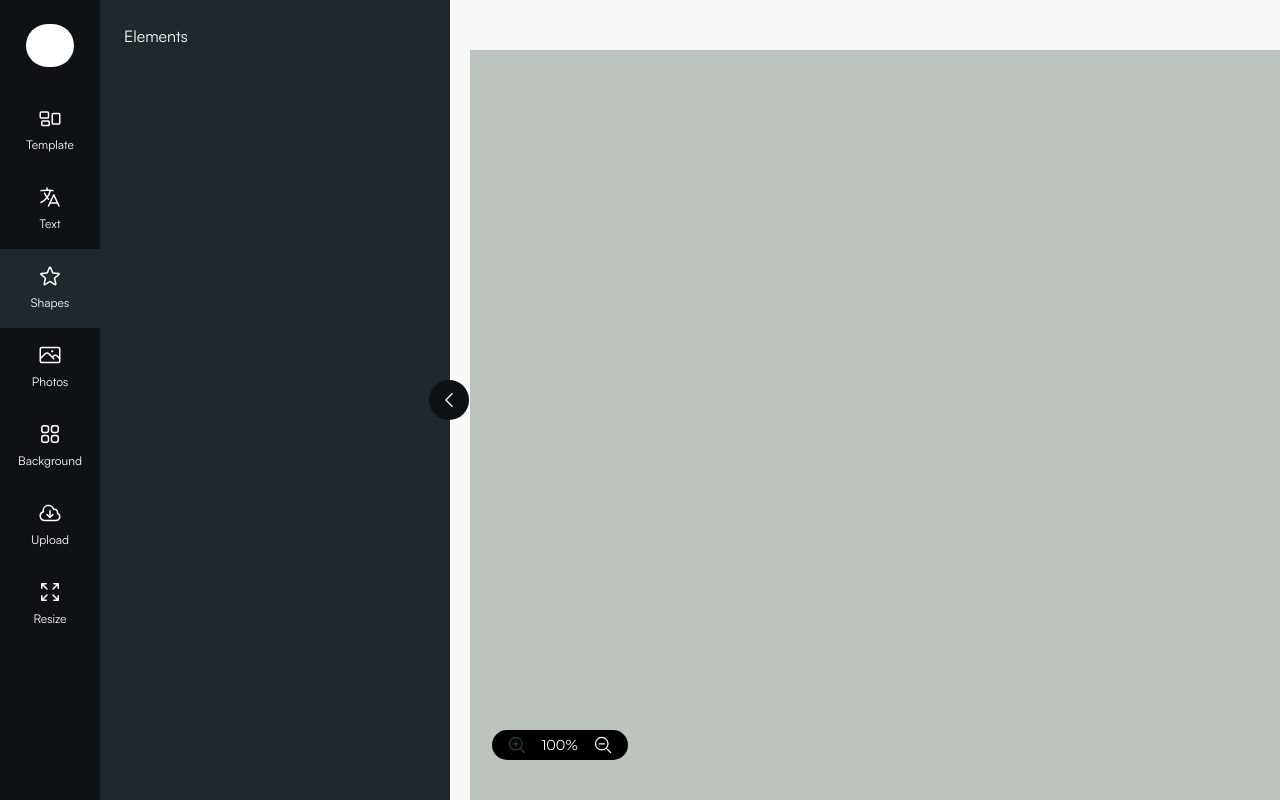
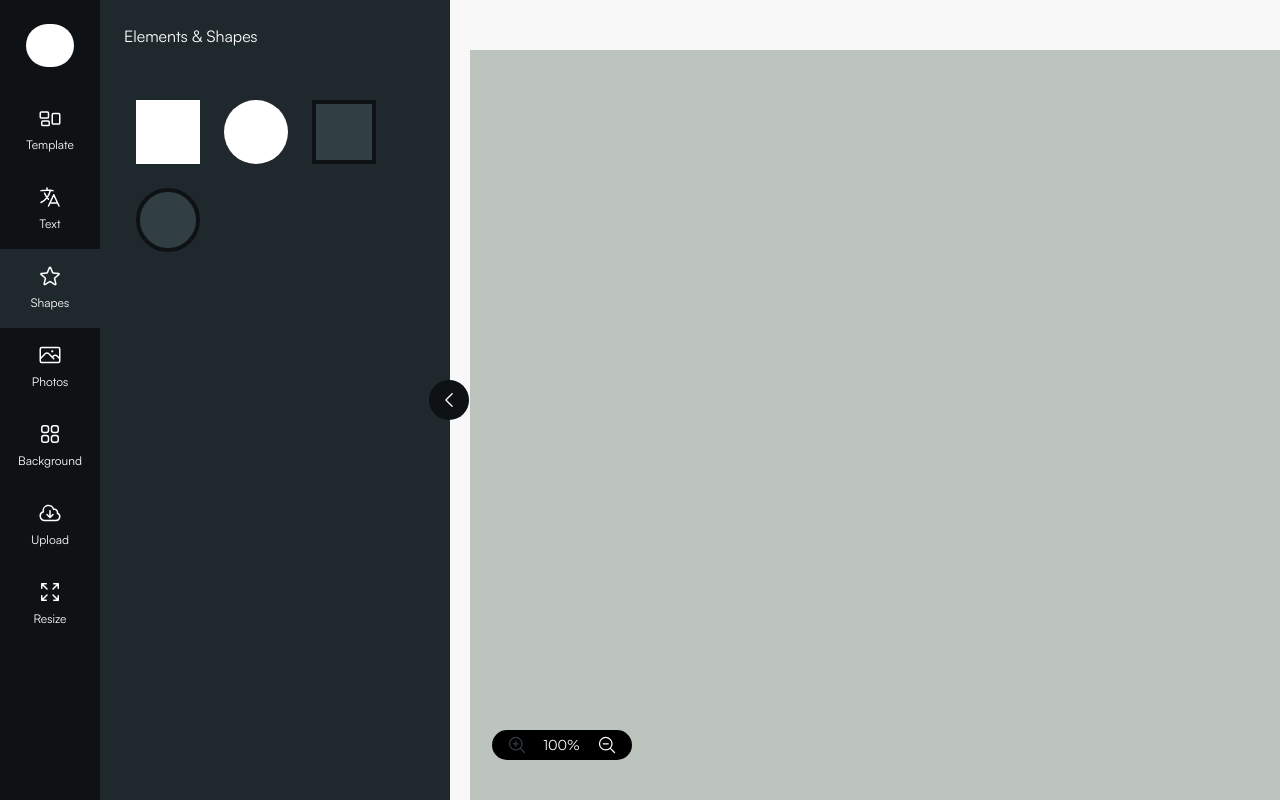
Before and after one commit to BDKoussama/FlowDesign, a Next.js app in the folder web/: page /editor in a window 1280 px wide. Both pictures are taken after a click on the label "Shapes". Built offline with nearby package versions, Linux system fonts and the light colour scheme.

Commit message:
adding shapes created

```diff
--- a/web/app/features/canvas/stageSlice.js
+++ b/web/app/features/canvas/stageSlice.js
@@ -15,7 +15,7 @@ const initialState = {
             y : 1
         }
     },
-    children : {},
+    children : [],
     background : {},
     className : "stage"
 }
@@ -59,12 +59,15 @@ const stageSlice = createSlice({
                 scale: scale
             }
         },
+        addShape(state , action){
+            state.children.push(action.payload)
+        },
         setStageBackground(state, action){
 
         }
     }
 })
 
-export const { setStageSize , scaleStage } = stageSlice.actions;
+export const { setStageSize , scaleStage , addShape} = stageSlice.actions;
 
 export default stageSlice.reducer;
--- /dev/null
+++ b/web/components/Editor/Shape.jsx
@@ -0,0 +1,26 @@
+import {Text , Rect , Circle} from 'react-konva'
+
+
+export default function Shape({type , attrs}){
+    const renderShape = () => {
+        switch (type) {
+            case 'Text':
+            return (<Text {...attrs} onDragMove = {() => {}} onDragEnd = {() => {}}  onDragStart = {() => {}} />)
+
+            case 'Rect':
+            return (<Rect {...attrs} onDragMove = {() => {}} onDragEnd = {() => {}}  onDragStart = {() => {}} />)
+
+            case 'Circle':
+            return (<Circle {...attrs} onDragMove = {() => {}} onDragEnd = {() => {}}  onDragStart = {() => {}} />)
+
+            default:
+            break;
+        }
+    }
+
+    return(
+        <>
+            {renderShape()}
+        </>
+    )
+}
--- a/web/components/Editor/StageWrapper.jsx
+++ b/web/components/Editor/StageWrapper.jsx
@@ -6,6 +6,7 @@ import { useLayoutEffect } from 'react';
 import Zoom from './Zoom';
 import { useDispatch, useSelector } from 'react-redux';
 import { scaleStage } from '../../app/features/canvas/stageSlice';
+import Shape from './Shape';
 
 
 export default function StageWrapper({toggle}){
@@ -17,6 +18,7 @@ export default function StageWrapper({toggle}){
         width: 0
     })
 
+    // get stage wrapper bounds
     useLayoutEffect(() => {
         if(wrapper.current){
             const {height , width} = wrapper.current.getBoundingClientRect();
@@ -27,6 +29,7 @@ export default function StageWrapper({toggle}){
         }
     },[])
 
+    // get stage props from store
     const {
         height ,
         width ,
@@ -35,8 +38,12 @@ export default function StageWrapper({toggle}){
         scale,
     } = useSelector((state) => state.stage.size)
 
+    // get all childre elements from store
+    const { children } = useSelector((state) => state.stage)
+
     const dispatch = useDispatch();
 
+    // dispatch stage scale
     const zoom = (direction) => {
         dispatch(scaleStage({direction}))
     }
@@ -48,6 +55,11 @@ export default function StageWrapper({toggle}){
                 <Stage width={initialWidth} height={initialHeight} scaleX = {scale.x} scaleY = {scale.y}>
                     <Layer>
                         <StageBackground height={height} width = {width} fill = "#bdc3bd" />
+                        {children.length !== 0 && (
+                            children.map(item => {
+                                return (<Shape key={item.attrs.id} attrs = {item.attrs} type = {item.attrs.type}/>)
+                            }))
+                        }
                     </Layer>
                 </Stage>
             </div>
--- a/web/components/Editor/Zoom.jsx
+++ b/web/components/Editor/Zoom.jsx
@@ -7,7 +7,7 @@ export default function Zoom({scale , zoom}){
                 <button className='zoom-control--btn' onClick={() => zoom('in')} disabled = { scale >= 0.99 }>
                     <MagnifyingGlassPlusIcon className="h-5 w-5" color= { scale >= 0.99 ? '#313f45' : '#fff' }/>
                 </button>
-                <p className='text-sm text-white'> {`${scale.toFixed(1) * 100}%`} </p>
+                <p className='text-sm text-white block w-10 text-center'> {`${scale.toFixed(1) * 100}%`} </p>
                 <button className='zoom-control--btn' onClick={() => zoom('out')}  disabled = { scale <= 0.3 }>
                     <MagnifyingGlassMinusIcon className="h-5 w-5" color= { scale <= 0.3 ? '#313f45' : '#fff' } />
                 </button>
--- a/web/components/Widgets/Elements.jsx
+++ b/web/components/Widgets/Elements.jsx
@@ -1,7 +1,63 @@
+import { v4 as uuidv4 } from 'uuid';
+import {useDispatch} from 'react-redux';
+import { addShape } from '../../app/features/canvas/stageSlice';
+
 export default function Elements(){
+
+    const dispatch = useDispatch();
+
+    const addElement = (type , fill) => {
+        const id = uuidv4()
+
+        const attrs = {
+            id,
+            type,
+            x: 100,
+            y : 100,
+            width: 150,
+            height: 150,
+            fill: fill ?  '#162132' : '#eaf1fe',
+            radius : type === 'Circle' ? 50 : null,
+            strokeEnabled : true,
+            stroke : '#162132',
+            strokeWidth: fill ? 0 : 3,
+            opacity : 1,
+            scaleX : 1 ,
+            scaleY : 1,
+            draggable : true ,
+            rotation : 0,
+            name : 'object',
+        }
+
+        dispatch(addShape({
+            className : type,
+            attrs
+        }))
+
+    }
+
     return(
         <div>
-            Elements
+            <h3>Elements & Shapes</h3>
+
+            <div className="elements-widget mt-10 h-full flex flex-wrap">
+                <div className="element-item_wrapper p-2 flex justify-center items-center m-1">
+                    <button className="h-16 w-16 bg-white" onClick={() => addElement('Rect' , true)}></button>
+                </div>
+
+                <div className="element-item_wrapper p-2 flex justify-center items-center m-1">
+                    <button className="h-16 w-16 bg-white rounded-full" onClick={() => addElement('Circle' , true)}></button>
+                </div>
+
+                <div className="element-item_wrapper p-2 flex justify-center items-center m-1">
+                    <button className="h-16 w-16 bg-[#313f45] border border-4 border-[#0e1214] " onClick={() => addElement('Rect' , false)}></button>
+                </div>
+
+                <div className="element-item_wrapper p-2 flex justify-center items-center m-1 ">
+                    <button className="h-16 w-16 bg-[#313f45] rounded-full border border-4 border-[#0e1214]" onClick={() => addElement('Circle' , false)}></button>
+                </div>
+
+            </div>
         </div>
     )
 }
--- a/web/package.json
+++ b/web/package.json
@@ -21,7 +21,8 @@
     "react-dom": "18.1.0",
     "react-konva": "^18.2.3",
     "react-redux": "^8.0.4",
-    "redux": "^4.2.0"
+    "redux": "^4.2.0",
+    "uuid": "^9.0.0"
   },
   "devDependencies": {
     "autoprefixer": "^10.4.7",
--- a/web/styles/globals.css
+++ b/web/styles/globals.css
@@ -160,3 +160,12 @@ a {
   border-radius: 4px;
   background-color: #0e1214;
 }
+
+.element-item_wrapper{
+  transition: background 0.3s ease-in-out;
+  cursor: pointer;
+}
+
+.element-item_wrapper:hover{
+  background-color: #31434d;
+}
```
Also changed, not shown: 1 other file (tests, documents, lock files or other folders).
